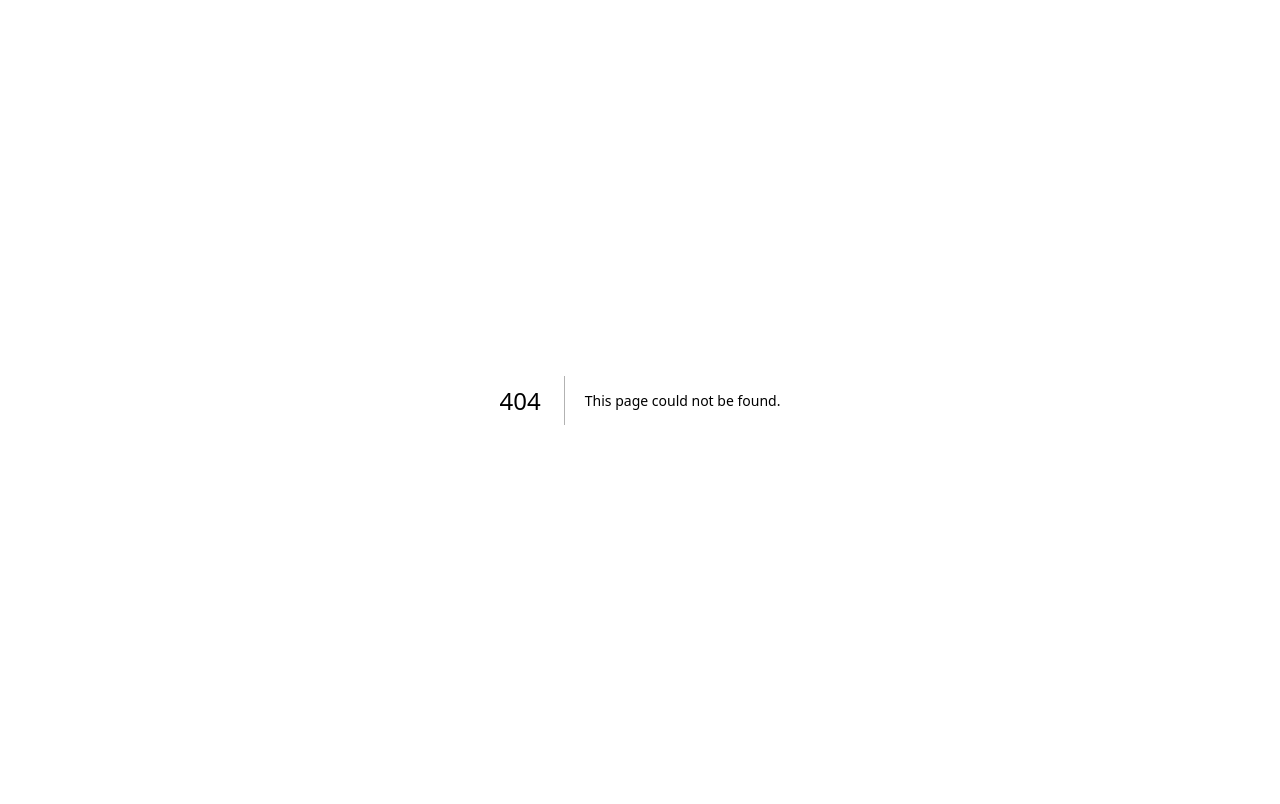
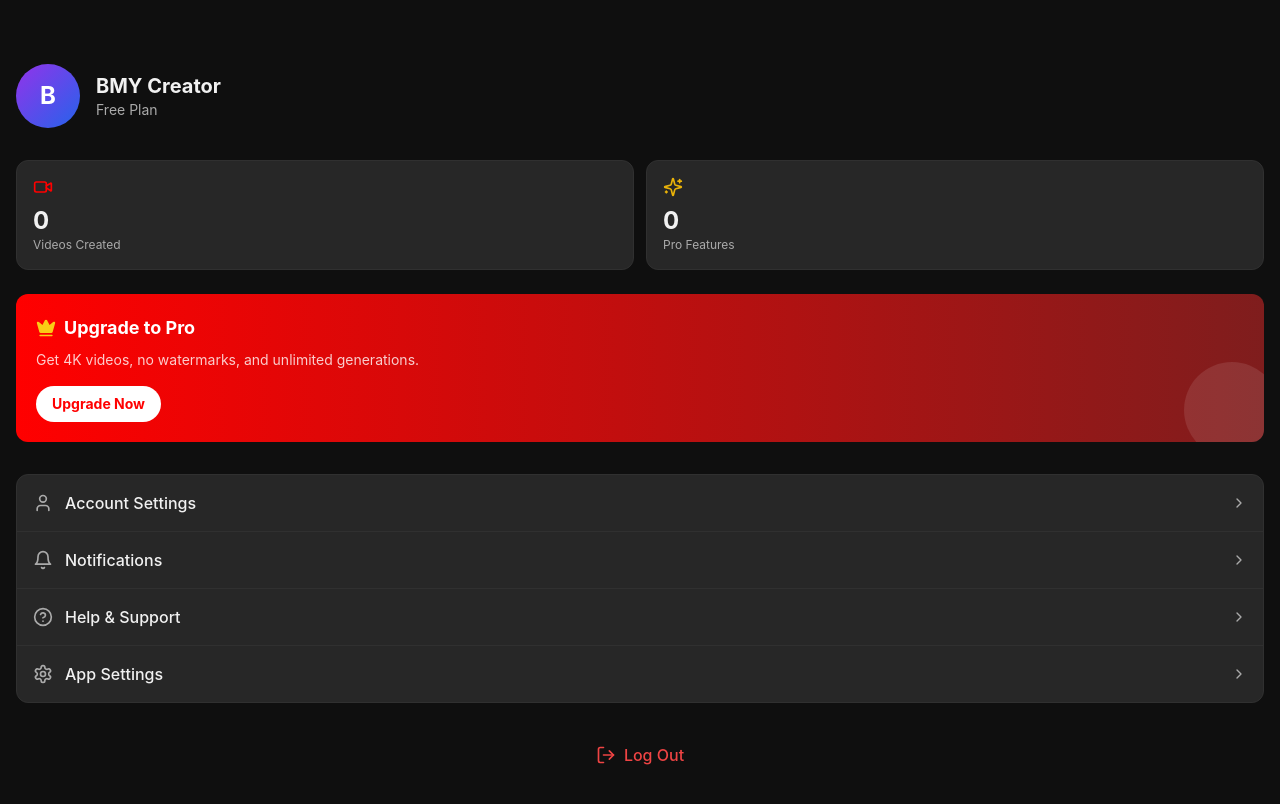
Before and after one commit to capacitytools/bmy-ai-studio, a Next.js app: page /profile in a window 1280 px wide. Before the commit this address had no page. Shown: the top 804 px of the page. Built offline with nearby package versions, Linux system fonts and the light colour scheme.

Commit message:
Create Profile page.js

```diff
--- /dev/null
+++ b/app/profile/page.js
@@ -0,0 +1,85 @@
+"use client";
+
+import { useState, useEffect } from "react";
+import { User, Crown, Settings, LogOut, Video, Sparkles, ChevronRight, Bell, HelpCircle } from "lucide-react";
+
+export default function ProfilePage() {
+  const [videoCount, setVideoCount] = useState(0);
+
+  // This counts your saved videos automatically!
+  useEffect(() => {
+    const saved = JSON.parse(localStorage.getItem('bmy_videos') || '[]');
+    setVideoCount(saved.length);
+  }, []);
+
+  return (
+    <div className="min-h-screen bg-yt-bg pb-24 pt-16 px-4">
+
+      {/* User Header */}
+      <div className="flex items-center gap-4 mb-8">
+        <div className="w-16 h-16 rounded-full bg-gradient-to-br from-purple-600 to-blue-600 flex items-center justify-center text-2xl font-bold text-white">
+          B
+        </div>
+        <div>
+          <h1 className="text-xl font-bold text-yt-text">BMY Creator</h1>
+          <p className="text-yt-textSec text-sm">Free Plan</p>
+        </div>
+      </div>
+
+      {/* Stats Row */}
+      <div className="flex gap-3 mb-6">
+        <div className="flex-1 bg-yt-surface rounded-xl p-4 border border-yt-border">
+          <Video className="w-5 h-5 text-yt-red mb-2" />
+          <p className="text-2xl font-bold text-yt-text">{videoCount}</p>
+          <p className="text-yt-textSec text-xs">Videos Created</p>
+        </div>
+        <div className="flex-1 bg-yt-surface rounded-xl p-4 border border-yt-border">
+          <Sparkles className="w-5 h-5 text-yellow-500 mb-2" />
+          <p className="text-2xl font-bold text-yt-text">0</p>
+          <p className="text-yt-textSec text-xs">Pro Features</p>
+        </div>
+      </div>
+
+      {/* Upgrade to Pro Banner */}
+      <div className="bg-gradient-to-r from-yt-red to-red-900 rounded-xl p-5 mb-8 relative overflow-hidden">
+        <div className="relative z-10">
+          <div className="flex items-center gap-2 mb-2">
+            <Crown className="w-5 h-5 text-yellow-400" fill="currentColor" />
+            <h2 className="text-white font-bold text-lg">Upgrade to Pro</h2>
+          </div>
+          <p className="text-white/80 text-sm mb-4">Get 4K videos, no watermarks, and unlimited generations.</p>
+          <button className="bg-white text-yt-red font-bold px-4 py-2 rounded-full text-sm active:scale-95 transition">
+            Upgrade Now
+          </button>
+        </div>
+        {/* Decorative circle */}
+        <div className="absolute -right-4 -bottom-4 w-24 h-24 bg-white/10 rounded-full"></div>
+      </div>
+
+      {/* Settings Menu */}
+      <div className="bg-yt-surface rounded-xl border border-yt-border overflow-hidden">
+        {[
+          { icon: User, label: "Account Settings" },
+          { icon: Bell, label: "Notifications" },
+          { icon: HelpCircle, label: "Help & Support" },
+          { icon: Settings, label: "App Settings" },
+        ].map((item, i) => (
+          <button key={i} className="w-full flex items-center justify-between p-4 border-b border-yt-border last:border-b-0 active:bg-yt-hover transition">
+            <div className="flex items-center gap-3">
+              <item.icon className="w-5 h-5 text-yt-textSec" />
+              <span className="text-yt-text font-medium">{item.label}</span>
+            </div>
+            <ChevronRight className="w-4 h-4 text-yt-textSec" />
+          </button>
+        ))}
+      </div>
+
+      {/* Logout Button */}
+      <button className="w-full mt-6 flex items-center justify-center gap-2 p-4 text-red-500 font-medium active:bg-yt-surface rounded-xl transition">
+        <LogOut className="w-5 h-5" />
+        Log Out
+      </button>
+
+    </div>
+  );
+        }
```
